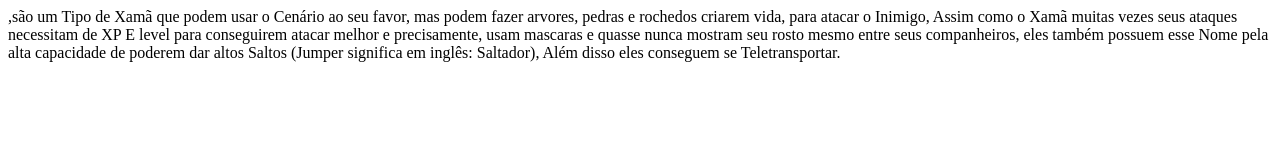
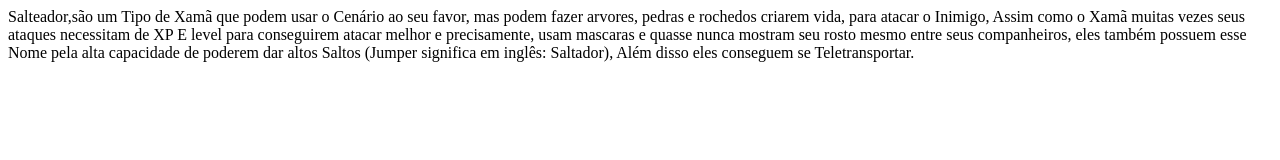
Before and after one commit to Darkpreto104/pensamentocomputacional1A., a plain HTML site: page index.html in a window 1280 px wide. Drawn offline with Linux system fonts and the light colour scheme.

Commit message:
paragrafo

```diff
--- a/index.html
+++ b/index.html
@@ -1 +1 @@
-<p>,são um Tipo de Xamã que podem usar o Cenário ao seu favor, mas podem fazer arvores, pedras e rochedos criarem vida, para atacar o Inimigo, Assim como o Xamã muitas vezes seus ataques necessitam de XP E level para conseguirem atacar melhor e precisamente, usam mascaras e quasse nunca mostram seu rosto mesmo entre seus companheiros, eles também possuem esse Nome pela alta capacidade de poderem dar altos Saltos (Jumper significa em inglês: Saltador), Além disso eles conseguem se Teletransportar.</p>
+<p>Salteador,são um Tipo de Xamã que podem usar o Cenário ao seu favor, mas podem fazer arvores, pedras e rochedos criarem vida, para atacar o Inimigo, Assim como o Xamã muitas vezes seus ataques necessitam de XP E level para conseguirem atacar melhor e precisamente, usam mascaras e quasse nunca mostram seu rosto mesmo entre seus companheiros, eles também possuem esse Nome pela alta capacidade de poderem dar altos Saltos (Jumper significa em inglês: Saltador), Além disso eles conseguem se Teletransportar.</p>
```
